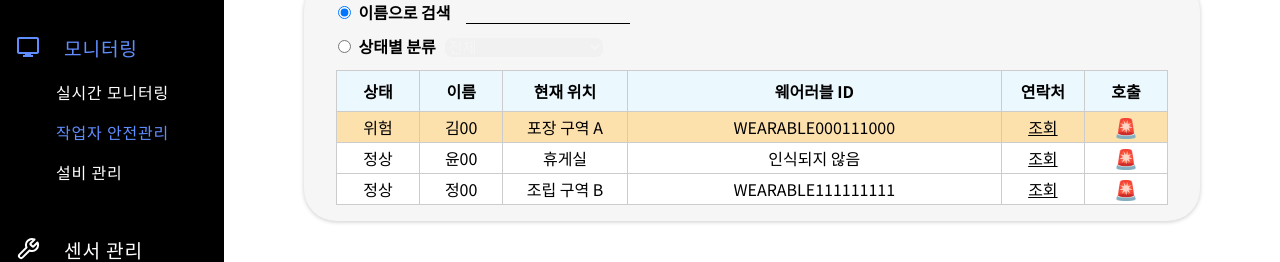
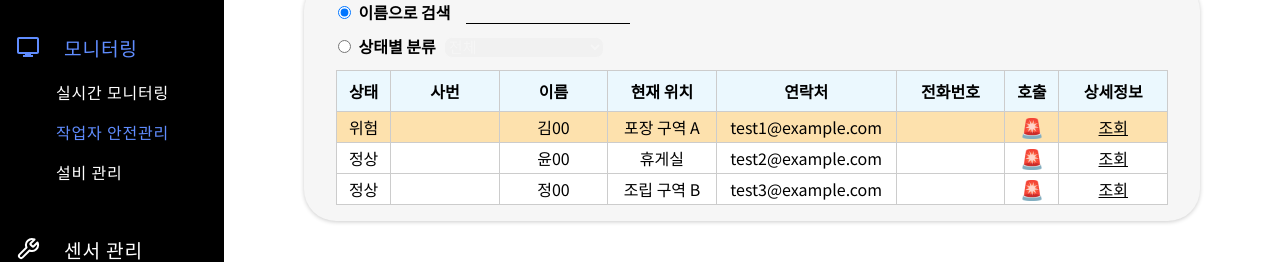
Before and after one commit to Fac2Real/FE, a React (Vite) app: page /safety in a window 1280 px wide. Shown: the part 175-437 px from the top of the page. Built offline with nearby package versions, Linux system fonts and the light colour scheme; no server answers.

Commit message:
feat | sprint2 | FRB-72 | 전체 작업자 목록 API 연동 완료 | 김예인
'모니터링' 페이지의 '작업자 안전관리' 페이지입니다. (전체 작업자 조회하는 페이지)
+ 추가로, 표 내용도 다소 수정하였습니다.

```diff
--- a/src/components/WorkerTable.jsx
+++ b/src/components/WorkerTable.jsx
@@ -98,11 +98,13 @@ export default function WorkerTable({
             )}
             <tr className="table-header">
               <th>상태</th>
+              <th>사번</th>
               <th>이름</th>
               {!isDetail && <th>현재 위치</th>}
-              <th className="id-row">웨어러블 ID</th>
               <th>연락처</th>
-              <th>호출</th>
+              <th>전화번호</th>
+              <th style={{ width: "5%" }}>호출</th>
+              <th>상세정보</th>
             </tr>
           </thead>
           <tbody>
@@ -114,9 +116,17 @@ export default function WorkerTable({
               return (
                 <tr key={i} className={tmp}>
                   <td>{worker.status}</td>
+                  <td>{worker.workerId}</td>
                   <td>{worker.name}</td>
                   {!isDetail && <td>{worker.zone}</td>}
-                  <td className="id-row">{worker.wearableId}</td>
+                  <td className="contact-row">{worker.email}</td>
+                  <td className="contact-row">{worker.phoneNumber}</td>
+                  <td
+                    style={{ fontSize: "1.2rem", cursor: "pointer" }}
+                    onClick={() => directCall(worker.email, worker.phoneNumber)}
+                  >
+                    🚨
+                  </td>
                   <td
                     style={{ cursor: "pointer", textDecoration: "underline" }}
                     onClick={() => {
@@ -125,12 +135,6 @@ export default function WorkerTable({
                     }}
                   >
                     조회
-                  </td>
-                  <td
-                    style={{ fontSize: "1.2rem", cursor: "pointer" }}
-                    onClick={() => directCall(worker.email, worker.phone)}
-                  >
-                    🚨
                   </td>
                 </tr>
               );
--- a/src/components/modal/WorkerInfoModal.jsx
+++ b/src/components/modal/WorkerInfoModal.jsx
@@ -1,6 +1,6 @@
 import XIcon from "../../assets/x_icon.svg?react";
 
-function ContactTable({ email, phone, id }) {
+function ContactTable({ email, phoneNumber }) {
   return (
     <div className="table-container">
       <table className="contact-table">
@@ -13,11 +13,11 @@ function ContactTable({ email, phone, id }) {
         <tbody>
           <tr>
             <th scope="row">휴대폰 번호</th>
-            <td>{phone}</td>
+            <td>{phoneNumber}</td>
           </tr>
           <tr>
-            <th scope="row">웨어러블 ID</th>
-            <td>{id}</td>
+            <th scope="row">출입 가능한 지역</th>
+            <td>미구현</td>
           </tr>
         </tbody>
       </table>
@@ -40,8 +40,7 @@ export default function WorkerInfoModal({ isOpen, onClose, workerInfo }) {
             </p>
             <ContactTable
               email={workerInfo.email}
-              phone={workerInfo.phone}
-              id={workerInfo.wearableId}
+              phoneNumber={workerInfo.phoneNumber}
             />
           </div>
         </div>
--- a/src/pages/Safety.jsx
+++ b/src/pages/Safety.jsx
@@ -16,12 +16,11 @@ export default function Safety() {
   const mock_workers = [
     {
       name: "김00",
-      // role: "사원",
       status: "위험",
       zone: "포장 구역 A",
-      wearableId: "WEARABLE000111000",
+      wearableId: "WEARABLE000111000", // workerId
       email: "test1@example.com",
-      phone: "010111111111",
+      phone: "010111111111", // phoneNumber
     },
     {
       name: "윤00",
@@ -46,8 +45,10 @@ export default function Safety() {
   const fetchWorkers = useCallback(() => {
     axiosInstance
       .get("/api/workers")
-      .then(() => {
+      .then((res) => {
         console.log("작업자 정보 get!");
+        console.log(res.data);
+        setWorkerList(res.data);
       })
       .catch((e) => {
         console.log("작업자 정보 조회 실패 - mock data를 불러옵니다", e);
--- a/src/pages/ZoneDetail_2.jsx
+++ b/src/pages/ZoneDetail_2.jsx
@@ -170,8 +170,9 @@ export default function ZoneDetail_2() {
   const fetchWorkers = () => {
     axiosInstance
       .get(`/api/workers/${zoneId}`)
-      .then(() => {
+      .then((res) => {
         console.log(`${zoneId}의 작업자 정보 get!`);
+        console.log(res.data);
       })
       .catch((e) => {
         console.log(`${zoneId}의 작업자 로드 실패 - mock data를 불러옵니다`, e);
--- a/src/styles/style.css
+++ b/src/styles/style.css
@@ -881,11 +881,15 @@ strong.normal {
   background-color: white;
 }
 
-.worker-table th:nth-child(3) {
-  width: 15%;
+.worker-table th:nth-child(1) {
+  width: 5%;
 }
 
-.id-row {
+.worker-table th:nth-child(4) {
+  width: 10%;
+}
+
+.contact-row {
   width: auto !important;
 }
 
```
